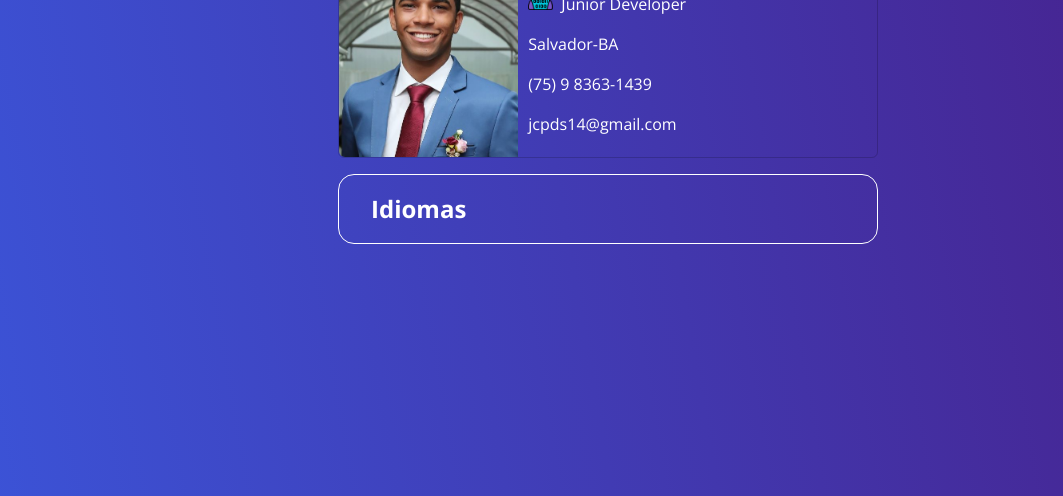
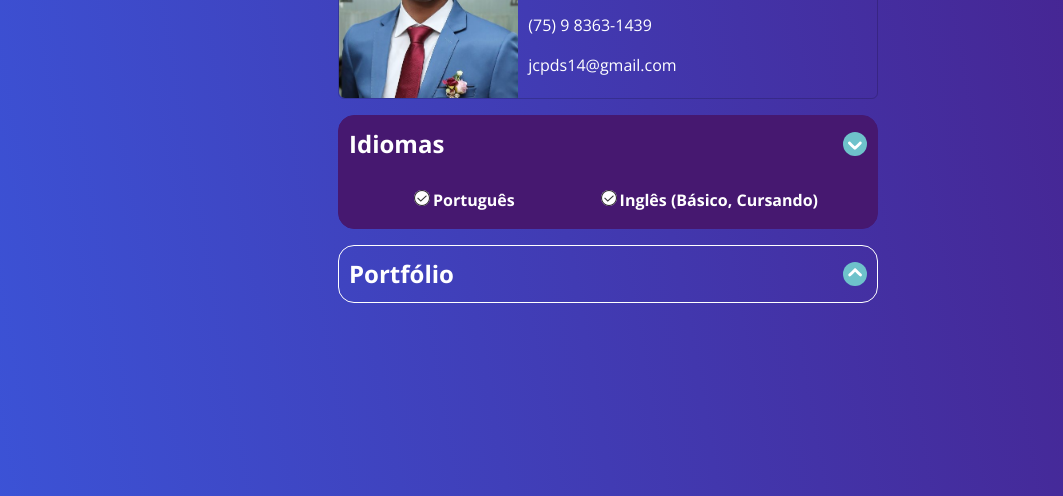
Before and after one commit to jcpds14/personalCurriculum, a website: page index.html in a window 1280 px wide. Both pictures are taken after a click on the button "Idiomas". Shown: the part 304-800 px from the top of the page, without its empty margins (32-1095 px from the left). Drawn offline with nearby package versions, Linux system fonts and the light colour scheme.

Commit message:
finish accordion layout default

```diff
--- /dev/null
+++ b/assests/css/accordion.css
@@ -0,0 +1,58 @@
+.accordion-section {
+    display: flex;
+    flex-direction: column;
+    width: 100%;
+    margin: 1rem 0;
+    border: 1px solid white;
+    color: white;
+    border-radius: 1rem;
+    transition: 0.5s;
+}
+
+.accordion-section.open,
+.accordion-section:hover {
+    background-color: rgb(70, 24, 112);
+    border-color: rgb(70, 24, 112);
+    transition: 0.5s;
+
+}
+
+.accordion-section .trigger {
+    display: flex;
+    flex-direction: row;
+    justify-content: space-between;
+    align-items: center;
+    font-size: 1.5rem;
+    font-weight: 700;
+    background-color: transparent;
+    color: #fff;
+    border: none;
+    padding: 10px;
+}
+
+.accordion-section .trigger::after {
+    content: '';
+    display: inline-block;
+    width: 1.5rem;
+    height: 1.5rem;
+    background-repeat: no-repeat;
+    background-size: contain;
+    background-image: url(/assests/img/icons/up-arrow.svg);
+    transition: 0.30s;
+}
+
+.accordion-section.open .trigger::after {
+    transform: rotate(180deg);
+}
+
+.accordion-section .content {
+    overflow: hidden;
+    display: none;
+
+}
+.accordion-section.open .content{
+    overflow: auto;
+    display: flex;
+    flex-direction: column;
+    padding: 1rem 1rem 1rem 2rem;
+}
--- a/assests/css/acordeon.css
+++ /dev/null
@@ -1,24 +0,0 @@
-.acordeon{
-    display: flex;
-    flex-direction: column;
-    width: 100%;
-    margin: 1rem 0;
-    border: 1px solid white;
-    color: white;
-    border-radius:1rem;
-}
-.acordeon .trigger{
-    display: flex;
-    flex-direction: row;
-    justify-content: space-between;
-    font-size: 1.5rem;
-    font-weight: 700;
-    align-items: center;
-    padding: 1rem 2rem;
-    background-color: transparent;
-    color: #fff;
-    border: none;
-}
-.acordeon .content{
-    display: none;
-}
--- a/assests/css/header.css
+++ b/assests/css/header.css
@@ -4,7 +4,7 @@ header .card-title {
 .card{
     background-color:transparent !important;
     color: white;
-
+    border-color: transparent;
 }
 .card-body{
 padding: 10px!important;
--- /dev/null
+++ b/assests/css/languages.css
@@ -0,0 +1,26 @@
+.languages{
+    display:flex;
+    flex-direction: row;
+    justify-content: space-around;
+    align-items: center;
+    flex-wrap: wrap;
+    margin: 0;
+    padding: 0;
+    list-style-type: none;
+}
+.languages li{
+    font-weight: 700;
+
+}
+.languages li::before{
+    content: '';
+    display: inline-block;
+    background-image: url(/assests/img/icons/confirm.png);
+    width: 1rem;
+    height: 1rem;
+    background-repeat: no-repeat;
+    background-size: contain;
+    margin-right: 3px;
+    background-color: white;
+    border-radius: 1rem;
+}
--- /dev/null
+++ b/assests/js/accordion.js
@@ -0,0 +1,14 @@
+const accordionTriggers = document.querySelectorAll('.accordion-section .trigger');
+
+accordionTriggers.forEach((trigger) => {
+    trigger.addEventListener('click', (e) => {
+        const accordion = trigger.parentElement;
+        const isOpen = accordion.classList.contains('open');
+
+        if (isOpen) {
+            accordion.classList.remove('open');
+        } else {
+            accordion.classList.add('open');
+        }
+    })
+})
--- a/index.html
+++ b/index.html
@@ -11,8 +11,9 @@
     <link rel="stylesheet" href="./node_modules/normalize.css/normalize.css" />
     <link rel="stylesheet" href="./assests/css/global.css" />
     <link rel="stylesheet" href="./assests/css/header.css" />
-    <link rel="stylesheet" href="./assests/css/acordeon.css">
+    <link rel="stylesheet" href="./assests/css/accordion.css">
     <link rel="stylesheet" href="./node_modules/bootstrap/dist/css/bootstrap.min.css" />
+    <link rel="stylesheet" href="./assests/css/languages.css">
 
     <!--FONTS LINKS-->
     <link rel="preconnect" href="https://fonts.googleapis.com" />
@@ -27,7 +28,8 @@
             <div class="card mb-3" style="max-width: 540px;">
                 <div class="row g-0">
                     <div class="col-md-4">
-                    <img src="./assests/img/basicPhoto.jpg" class="img-fluid rounded-start" alt="...">
+                        <img src="./assests/img/basicPhoto.jpg" class="img-fluid rounded-start"
+                            alt="Foto de Jean Carlos">
                     </div>
                     <div class="col-md-8">
                         <div class="card-body">
@@ -40,24 +42,54 @@
                     </div>
                 </div>
             </div>
+
         </header>
+        <main>
 
-    <section class="acordeon">
+            <section class="accordion-section">
 
-
-            <button class="trigger">Idiomas</button>
+            <button type="button" class="trigger">
+                Idiomas
+            </button>
 
             <div class="content">
-            <ul>
+                <ul class="languages">
                     <li>Português</li>
                     <li>Inglês (Básico, Cursando)</li>
                 </ul>
             </div>
 
         </section>
+        <section class="accordion-section">
+
+            <button type="button" class="trigger">
+                Portfólio
+            </button>
+
+            <div class="content">
+                <ul class="portfolio">
+                    <li>
+                        <span class="titlePortfolio">Teste</span>
+                        <a href="www.google.com">Link</a>
+                    </li>
+                    <li>
+                        <span class="titlePortfolio">Teste</span>
+                        <a href="www.google.com">Link</a>
+                    </li>
+                    <li>
+                        <span class="titlePortfolio">Teste</span>
+                        <a href="www.google.com">Link</a>
+                    </li>
+
+                </ul>
+            </div>
+
+        </section>
+    </main>
 
     </div>
     </div>
+    <script src="./assests/js/accordion.js"></script>
     <script src="./node_modules/bootstrap/dist/js/bootstrap.min.js"></script>
 </body>
 
```
Also changed, not shown: assests/css/global.css (line endings or trailing spaces), assests/img/icons/confirm.png (added), assests/img/icons/github.svg (added), assests/img/icons/up-arrow.svg (added). Lines whose indentation alone changed are shown as unchanged.
